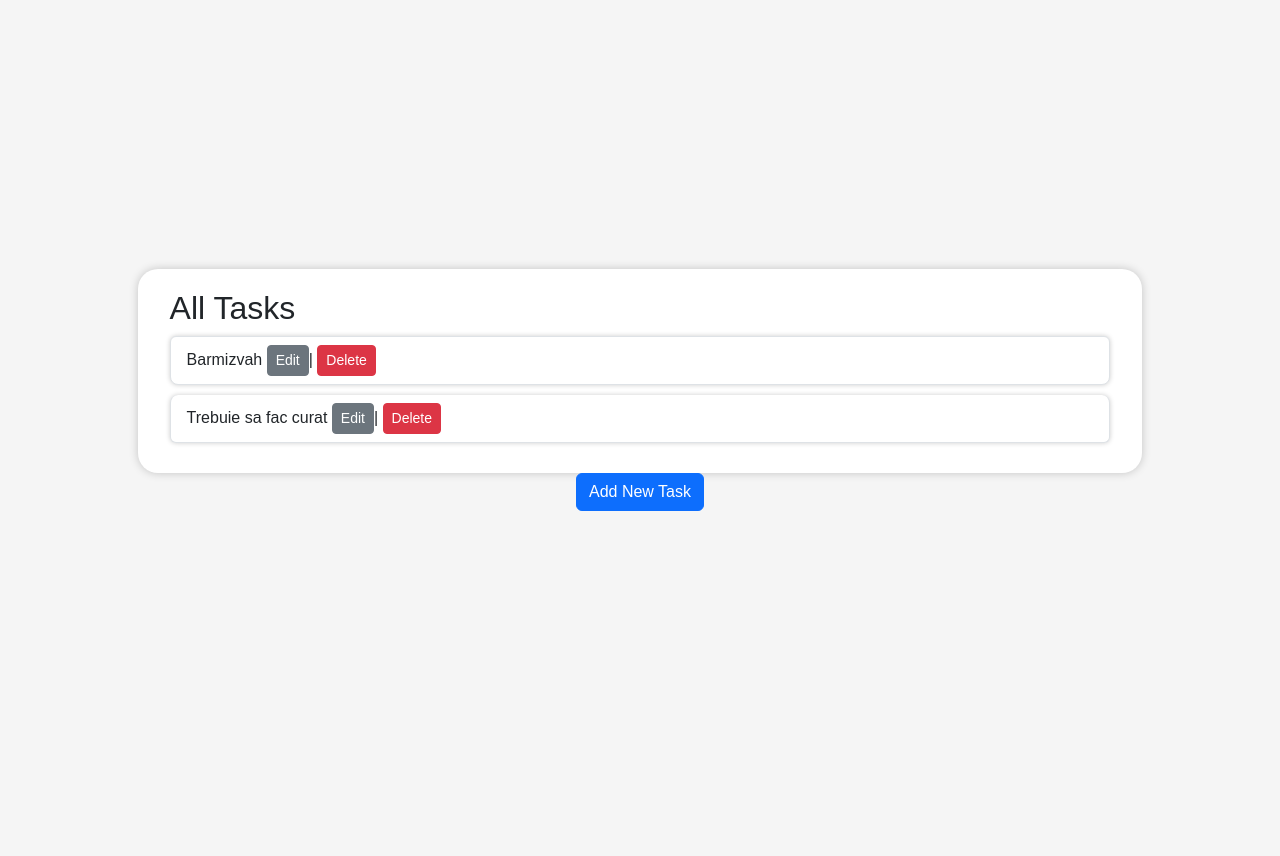
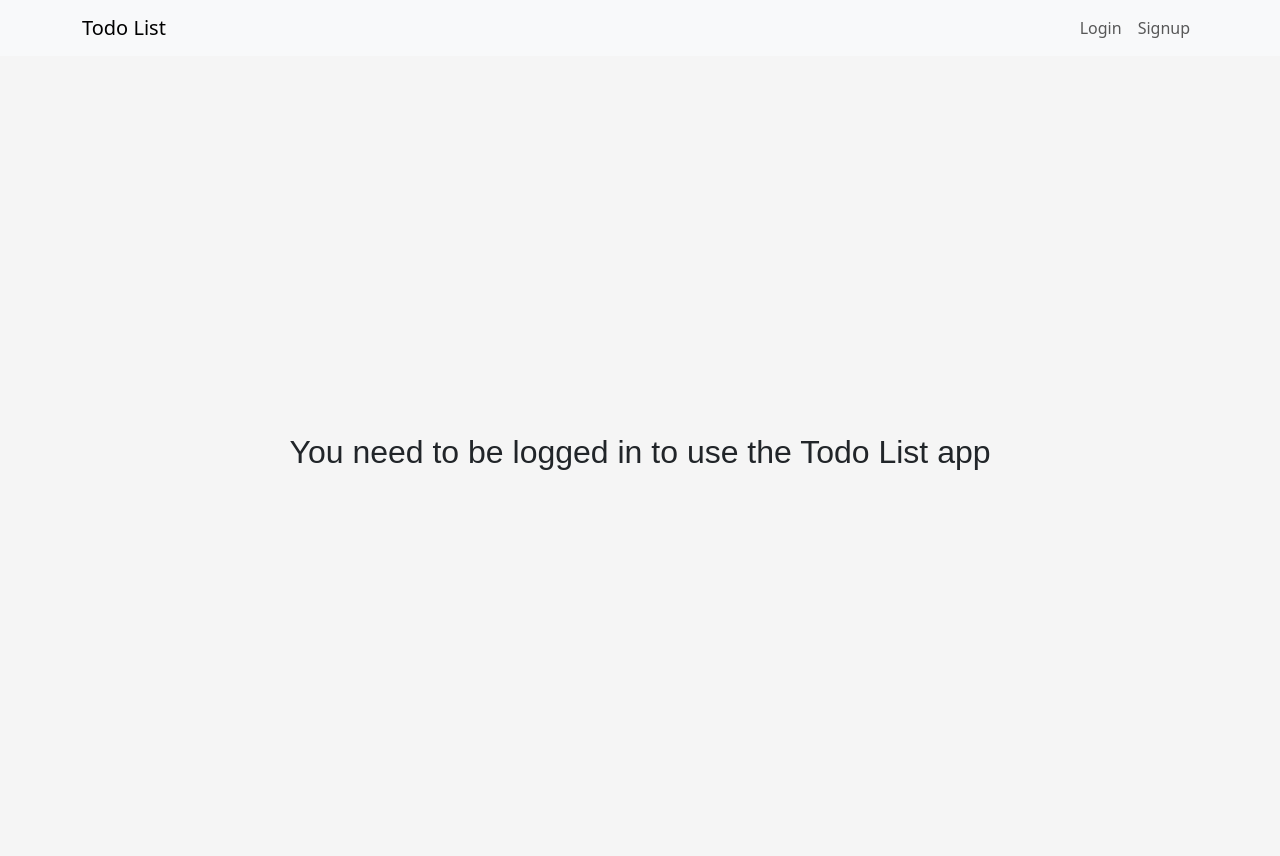
Before and after one commit to Octav02/Todo-List, a Django app: page / in a window 1280 px wide. Before the commit the page ends 511 px from the top, so only its background shows below. Run offline with Django 4.2, Linux system fonts and the light colour scheme; data comes from the database, SQL or seed files in the repository; both versions use the stored data as it was after the commit.

Commit message:
Second stage of development. Added login/signup/logout templates/views/urls Modified the logic of previous views to fit the new additions Added user to the Todo model

```diff
--- a/manage.py
+++ b/manage.py
@@ -1,5 +1,3 @@
-#!/usr/bin/env python
-"""Django's command-line utility for administrative tasks."""
 import os
 import sys
 
--- a/todo/models.py
+++ b/todo/models.py
@@ -1,6 +1,9 @@
 from django.db import models
+from django.contrib.auth.models import User
+
 
 class Task(models.Model):
+    user = models.ForeignKey(User, on_delete=models.CASCADE)
     name = models.CharField(max_length=100)
     description = models.TextField()
     updated = models.DateTimeField(auto_now_add=True)
--- a/todo/static/todo/style.css
+++ b/todo/static/todo/style.css
@@ -22,8 +22,6 @@
   transition: border-color 0.15s ease-in-out, box-shadow 0.15s ease-in-out;
 }
 
-
-
 /* Style for Home.html */
 /* Style for home-container */
 .home-container {
@@ -43,7 +41,7 @@
 }
 
 .enter-bar button {
-    background-color: #4CAF50;
+  background-color: #4caf50;
   border: none;
   color: white;
   padding: 12px 24px;
@@ -66,7 +64,7 @@
   background-color: white;
   border-radius: 20px;
   padding: 20px;
-    box-shadow: 0px 0px 10px 0px rgba(0,0,0,0.2);
+  box-shadow: 0px 0px 10px 0px rgba(0, 0, 0, 0.2);
 }
 
 .tasks {
@@ -82,7 +80,7 @@
   padding: 10px;
   background-color: #f9f9f9;
   border-radius: 8px;
-    box-shadow: 0px 0px 5px 0px rgba(0,0,0,0.2);
+  box-shadow: 0px 0px 5px 0px rgba(0, 0, 0, 0.2);
 }
 
 .task a {
@@ -98,7 +96,6 @@
 .task input[type="checkbox"] {
   margin-right: 10px;
 }
-
 
 /* Style for create.html */
 
--- a/todo/templates/todo/base.html
+++ b/todo/templates/todo/base.html
@@ -1,20 +1,52 @@
+<!DOCTYPE html>
+<html lang="en">
+<head>
+    <meta charset="utf-8"/>
+    <meta http-equiv="X-UA-Compatible" content="IE=edge"/>
+    <title>Todo List</title>
+    <meta name="description" content=""/>
+    <meta name="viewport" content="width=device-width, initial-scale=1"/>
+    {% block head %}
 
+        {% load static %}
+        <link rel="stylesheet" href="{% static 'todo/style.css' %}">
+        <link href="https://cdn.jsdelivr.net/npm/bootstrap@5.3.0-alpha1/dist/css/bootstrap.min.css" rel="stylesheet"
+              integrity="sha384-GLhlTQ8iRABdZLl6O3oVMWSktQOp6b7In1Zl3/Jr59b6EGGoI1aFkw7cmDA6j6gD"
+              crossorigin="anonymous">
+        <script src="https://cdn.jsdelivr.net/npm/bootstrap@5.3.0-alpha1/dist/js/bootstrap.bundle.min.js"
+                integrity="sha384-w76AqPfDkMBDXo30jS1Sgez6pr3x5MlQ1ZAGC+nuZB+EYdgRZgiwxhTBTkF7CXvN"
+                crossorigin="anonymous"></script>
 
-<!DOCTYPE html>
-<html>
-    <head>
-        <meta charset="utf-8">
-        <meta http-equiv="X-UA-Compatible" content="IE=edge">
-        <title>Todo List</title>
-        <meta name="description" content="">
-        <meta name="viewport" content="width=device-width, initial-scale=1">
-        {% block head %}
-        {% endblock head %}
-    </head>
-    <body>
-        {% block content %}
+    {% endblock head %}
+</head>
+<body>
+<nav class="navbar navbar-expand-lg navbar-light bg-light">
+    <div class="container">
+        <a class="navbar-brand" href="{% url 'home' %}">Todo List</a>
 
-        {% endblock content %}
+        <button class="navbar-toggler" type="button" data-bs-toggle="collapse" data-bs-target="#navbarNav"
+                aria-controls="navbarNav" aria-expanded="false" aria-label="Toggle navigation">
+            <span class="navbar-toggler-icon"></span>
+        </button>
 
-    </body>
+        <div class="collapse navbar-collapse" id="navbarNav">
+            <ul class="navbar-nav ms-auto">
+                {% if user.is_authenticated %}
+                    <li class="nav-item">
+                        <a class="nav-link" href="{% url 'logout' %}">Logout</a>
+                    </li>
+                {% else %}
+                    <li class="nav-item">
+                        <a class="nav-link" href="{% url 'login' %}">Login</a>
+                    </li>
+                    <li class="nav-item">
+                        <a class="nav-link" href="{% url 'signup' %}">Signup</a>
+                    </li>
+                {% endif %}
+            </ul>
+        </div>
+    </div>
+</nav>
+{% block content %} {% endblock content %}
+</body>
 </html>
--- a/todo/templates/todo/home.html
+++ b/todo/templates/todo/home.html
@@ -3,20 +3,25 @@
 {% block head %}
     {% load static %}
     <link rel="stylesheet" href="{% static 'todo/style.css' %}">
-<link href="https://cdn.jsdelivr.net/npm/bootstrap@5.3.0-alpha1/dist/css/bootstrap.min.css" rel="stylesheet" integrity="sha384-GLhlTQ8iRABdZLl6O3oVMWSktQOp6b7In1Zl3/Jr59b6EGGoI1aFkw7cmDA6j6gD" crossorigin="anonymous">
-<script src="https://cdn.jsdelivr.net/npm/bootstrap@5.3.0-alpha1/dist/js/bootstrap.bundle.min.js" integrity="sha384-w76AqPfDkMBDXo30jS1Sgez6pr3x5MlQ1ZAGC+nuZB+EYdgRZgiwxhTBTkF7CXvN" crossorigin="anonymous"></script>
+    <link href="https://cdn.jsdelivr.net/npm/bootstrap@5.3.0-alpha1/dist/css/bootstrap.min.css" rel="stylesheet"
+          integrity="sha384-GLhlTQ8iRABdZLl6O3oVMWSktQOp6b7In1Zl3/Jr59b6EGGoI1aFkw7cmDA6j6gD" crossorigin="anonymous">
+    <script src="https://cdn.jsdelivr.net/npm/bootstrap@5.3.0-alpha1/dist/js/bootstrap.bundle.min.js"
+            integrity="sha384-w76AqPfDkMBDXo30jS1Sgez6pr3x5MlQ1ZAGC+nuZB+EYdgRZgiwxhTBTkF7CXvN"
+            crossorigin="anonymous"></script>
 
 {% endblock head %}
 
 {% block content %}
     <div class="container-fluid home-container">
-
+        {% if user.is_authenticated %}
         <div class="row task-container">
             <div class="col-md-12">
                 <h2>All Tasks</h2>
                 <ul class="list-group tasks">
                     {% for task in tasks %}
-                    <li class="list-group-item task">{{ task.name }} <a href="{% url 'update' task.id %}" class="btn btn-secondary btn-sm">Edit</a>| <a href = {% url 'delete' task.id %} class="btn btn-danger btn-sm">Delete</a></li>
+                        <li class="list-group-item task">{{ task.name }} <a href="{% url 'update' task.id %}"
+                                                                            class="btn btn-secondary btn-sm">Edit</a>|
+                            <a href="{% url 'delete' task.id %}" class="btn btn-danger btn-sm">Delete</a></li>
                     {% empty %}
                         <li class="list-group-item">No tasks found.</li>
                     {% endfor %}
@@ -28,5 +33,10 @@
                 <a href="{% url 'create' %}" class="btn btn-primary">Add New Task</a>
             </div>
         </div>
+            {% else %}
+            <div>
+                <h2>You need to be logged in to use the Todo List app</h2>
+            </div>
+        {% endif %}
     </div>
 {% endblock content %}
--- a/todo/templates/todo/update.html
+++ b/todo/templates/todo/update.html
@@ -1,3 +1,4 @@
+
 {% extends "todo/base.html" %}
 
 {% block head %}
--- a/todo/urls.py
+++ b/todo/urls.py
@@ -6,4 +6,7 @@ urlpatterns = [
     path('create/', views.create, name='create'),
     path('update/<int:pk>/', views.update, name='update'),
     path('delete/<int:pk>', views.delete, name='delete'),
+    path('signup/', views.signup, name='signup'),
+    path('login/', views.login_view, name='login'),
+    path('logout/', views.logout_view, name='logout'),
 ]
--- a/todo/views.py
+++ b/todo/views.py
@@ -1,38 +1,52 @@
+from django.contrib.auth import authenticate, login, logout
+from django.contrib.auth.decorators import login_required
 from django.shortcuts import redirect, render
 from .models import Task
-from .forms import TaskForm
+from .forms import TaskForm, LoginForm, SignupForm
+from django.contrib import messages
 
 def home(request):
-    tasks = Task.objects.all()
+    if request.user.is_authenticated:
+        tasks = Task.objects.filter(user=request.user)
+    else:
+        tasks = Task.objects.none()
     context = {
         'tasks': tasks
     }
-    return render(request, 'todo/home.html',context)
+    return render(request, 'todo/home.html', context)
 
+@login_required
 def create(request):
     if request.method == 'POST':
         form = TaskForm(request.POST)
         if form.is_valid():
-            form.save()
+            task = form.save(commit=False)
+            task.user = request.user
+            task.save()
             return redirect('home')
     else:
         form = TaskForm()
+    return render(request, 'todo/create.html', {'form': form})
 
     context = {'form': form}
     return render(request, 'todo/create.html', context)
 
+@login_required
 def update(request, pk):
     task = Task.objects.get(pk=pk)
     if request.method == 'POST':
         form = TaskForm(request.POST, instance=task)
         if form.is_valid():
-            form.save()
+            task = form.save(commit=False)
+            task.user = request.user
+            task.save()
             return redirect('home')
     else:
         form = TaskForm(instance=task)
     context = {'form': form}
     return render(request, 'todo/update.html', context)
 
+@login_required
 def delete(request, pk):
     task = Task.objects.get(pk=pk)
 
@@ -41,3 +55,43 @@ def delete(request, pk):
         return redirect('home')
 
     return render(request, 'todo/delete.html', {'task': task})
+
+
+def signup(request):
+    if request.method == 'POST':
+        form = SignupForm(request.POST)
+        if form.is_valid():
+            user = form.save()
+            user.refresh_from_db()  # load the profile instance created by the signal
+            user.save()
+            raw_password = form.cleaned_data.get('password1')
+            user = authenticate(username=user.username, password=raw_password)
+            login(request, user)
+            return redirect('/')
+    else:
+        form = SignupForm()
+    return render(request, 'todo/signup.html', {'form': form})
+
+
+def login_view(request):
+    if request.method == 'POST':
+        form = LoginForm(request, data=request.POST)
+        if form.is_valid():
+            username1 = form.cleaned_data['username']
+            password1 = form.cleaned_data['password']
+            user = authenticate(request, username=username1, password=password1)
+            if user is not None:
+                login(request, user)
+                messages.success(request, 'You have successfully logged in.')
+                return redirect('home')
+            else:
+                messages.error(request, 'Invalid login credentials')
+        else:
+            messages.error(request, "Invalid username or password.")
+    form = LoginForm()
+    return render(request, 'todo/login.html', {'form': form})
+
+
+def logout_view(request):
+    logout(request)
+    return redirect('home')
```
Also changed, not shown: todo/forms.py (+16 -0 lines), todo/templates/todo/login.html (added, +25 -0 lines), todo/templates/todo/signup.html (added, +21 -0 lines), todolist/settings.py (+0 -7 lines), db.sqlite3, todolist/urls.py (line endings or trailing spaces). Lines whose indentation alone changed are shown as unchanged.
